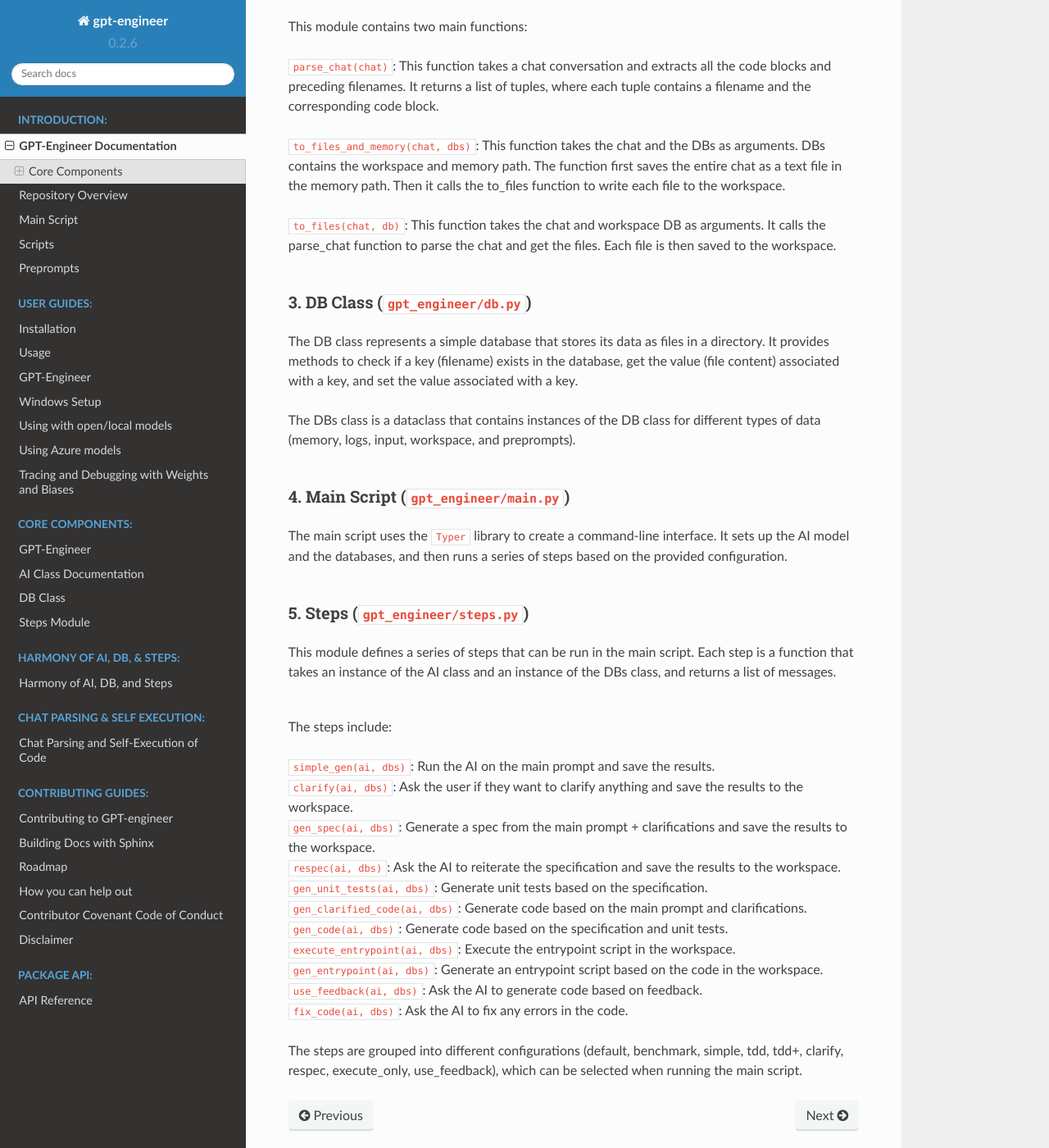
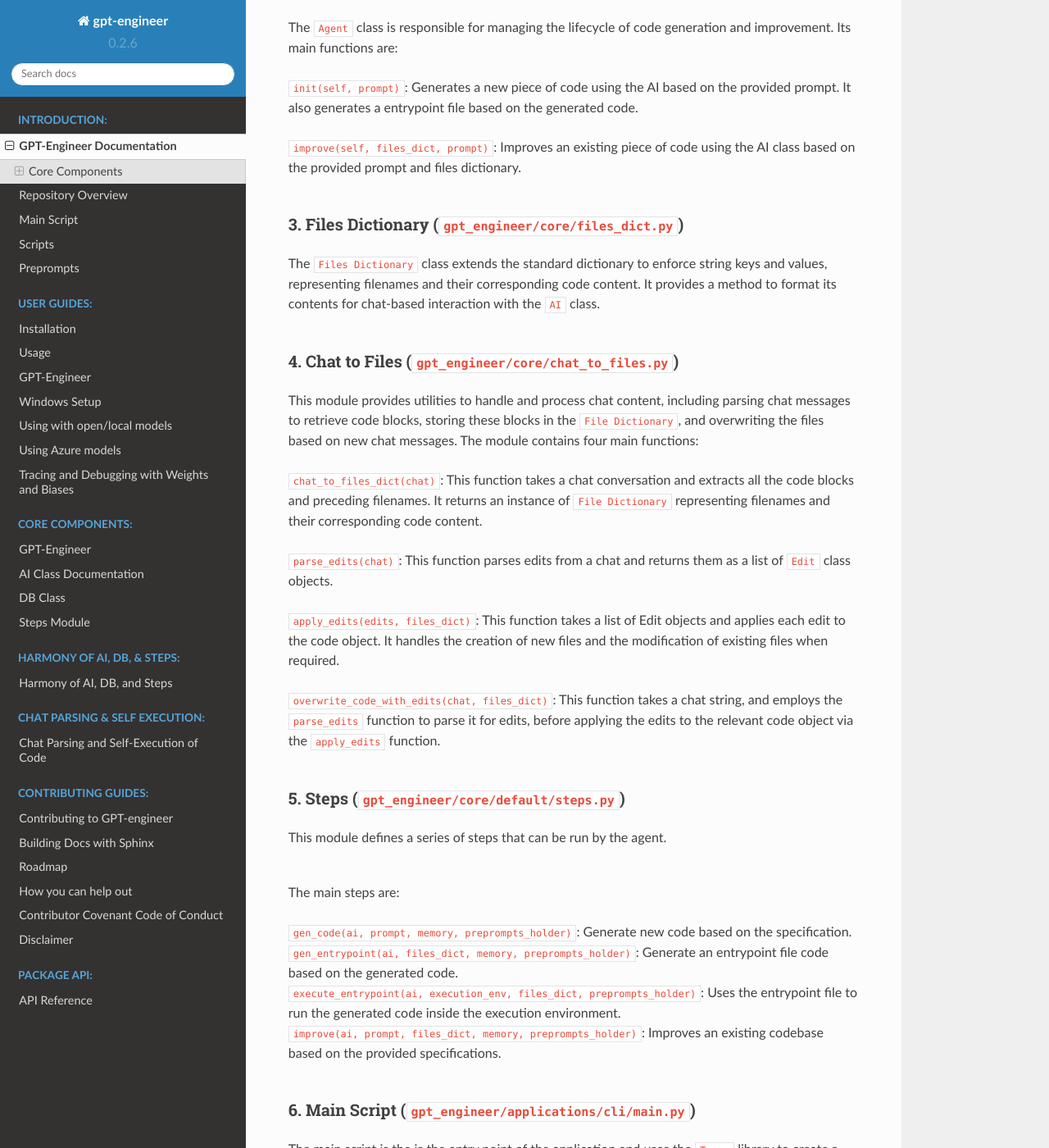
Before and after one commit to juberuu/gpt-engineer, a Sphinx documentation site: the page built from docs/intro/quick_overview.md, in a window 1280 px wide and 1400 px high, scrolled down 501 px. Shown: the whole window at 82% size. Built offline with Sphinx 7.4.7 and the Read the Docs theme 2.0.0, drawn with Linux system fonts in a browser that asks for light colours; some of the changed text lies outside the part shown.

Commit message:
updated the quick_overview.md docs

```diff
--- a/docs/intro/quick_overview.md
+++ b/docs/intro/quick_overview.md
@@ -1,55 +1,54 @@
 # GPT-Engineer Documentation
-
-GPT-Engineer is a project that uses GPT-4 to automate the process of software engineering. It includes several Python scripts that interact with the GPT-4 model to generate code, clarify requirements, generate specifications, and more.
+GPT-Engineer is a project that uses LLMs (such as GPT-4) to automate the process of software engineering. It includes several Python scripts that interact with the LLM to generate code, clarify requirements, generate specifications, and more.
 
 <br>
 
 ## Core Components
-### 1. AI Class (`gpt_engineer/ai.py`)
-The AI class is the main interface to the GPT-4 model. It provides methods to start a conversation with the model, continue an existing conversation, and format system and user messages.
+### 1. AI Class (`gpt_engineer/core/ai.py`)
+The `AI` class is the main interface to the LLM. It provides methods to start a conversation with the model, continue an existing conversation, and format system and user messages.
 
 <br>
 
-### 2. Chat to Files (`gpt_engineer/chat_to_files.py`)
-This module contains two main functions:
+### 2. Agent Class (`gpt_engineer/applications/cli/cli_agent.py`)
+The `Agent` class is responsible for managing the lifecycle of code generation and improvement. Its main functions are:
 
-`parse_chat(chat)`: This function takes a chat conversation and extracts all the code blocks and preceding filenames. It returns a list of tuples, where each tuple contains a filename and the corresponding code block.
+`init(self, prompt)`: Generates a new piece of code using the AI based on the provided prompt. It also generates a entrypoint file based on the generated code.
 
-`to_files_and_memory(chat, dbs)`: This function takes the chat and the DBs as arguments. DBs contains the workspace and memory path. The function first saves the entire chat as a text file in the memory path. Then it calls the to_files function to  write each file to the workspace.
-
-`to_files(chat, db)`: This function takes the chat and workspace DB as arguments. It calls the parse_chat function to parse the chat and get the files. Each file is then saved to the workspace.
+`improve(self, files_dict, prompt)`: Improves an existing piece of code using the AI class based on the provided prompt and files dictionary.
 
 <br>
 
-### 3. DB Class (`gpt_engineer/db.py`)
-The DB class represents a simple database that stores its data as files in a directory. It provides methods to check if a key (filename) exists in the database, get the value (file content) associated with a key, and set the value associated with a key.
-
-The DBs class is a dataclass that contains instances of the DB class for different types of data (memory, logs, input, workspace, and preprompts).
+### 3. Files Dictionary (`gpt_engineer/core/files_dict.py`)
+The `Files Dictionary` class extends the standard dictionary to enforce string keys and values, representing filenames and their corresponding code content. It provides a method to format its contents for chat-based interaction with the `AI` class.
 
 <br>
 
-### 4. Main Script (`gpt_engineer/main.py`)
-The main script uses the `Typer` library to create a command-line interface. It sets up the AI model and the databases, and then runs a series of steps based on the provided configuration.
+### 4. Chat to Files (`gpt_engineer/core/chat_to_files.py`)
+This module provides utilities to handle and process chat content, including parsing chat messages to retrieve code blocks, storing these blocks in the `File Dictionary`, and overwriting the files based on new chat messages. The module contains four main functions:
+
+`chat_to_files_dict(chat)`: This function takes a chat conversation and extracts all the code blocks and preceding filenames. It returns an instance of `File Dictionary` representing filenames and their corresponding code content.
+
+`parse_edits(chat)`: This function parses edits from a chat and returns them as a list of `Edit` class objects.
+
+`apply_edits(edits, files_dict)`: This function takes a list of Edit objects and applies each edit to the code object. It handles the creation of new files and the modification of existing files when required.
+
+`overwrite_code_with_edits(chat, files_dict)`: This function takes a chat string, and employs the `parse_edits` function to parse it for edits, before applying the edits to the relevant code object via the `apply_edits` function.
 
 <br>
 
-### 5. Steps (`gpt_engineer/steps.py`)
-This module defines a series of steps that can be run in the main script.  Each step is a function that takes an instance of the AI class and an instance of the DBs class, and returns a list of messages.
+### 5. Steps (`gpt_engineer/core/default/steps.py`)
+This module defines a series of steps that can be run by the agent.
 
 <br>
 
-The steps include:
+The main steps are:
 
-`simple_gen(ai, dbs)`: Run the AI on the main prompt and save the results. <br>
-`clarify(ai, dbs)`: Ask the user if they want to clarify anything and save the results to the workspace. <br>
-`gen_spec(ai, dbs)`: Generate a spec from the main prompt + clarifications and save the results to the workspace. <br>
-`respec(ai, dbs)`: Ask the AI to reiterate the specification and save the results to the workspace. <br>
-`gen_unit_tests(ai, dbs)`: Generate unit tests based on the specification. <br>
-`gen_clarified_code(ai, dbs)`: Generate code based on the main prompt and clarifications. <br>
-`gen_code(ai, dbs)`: Generate code based on the specification and unit tests. <br>
-`execute_entrypoint(ai, dbs)`: Execute the entrypoint script in the workspace. <br>
-`gen_entrypoint(ai, dbs)`: Generate an entrypoint script based on the code in the workspace. <br>
-`use_feedback(ai, dbs)`: Ask the AI to generate code based on feedback. <br>
-`fix_code(ai, dbs)`: Ask the AI to fix any errors in the code. <br>
+`gen_code(ai, prompt, memory, preprompts_holder)`: Generate new code based on the specification. <br>
+`gen_entrypoint(ai, files_dict, memory, preprompts_holder)`: Generate an entrypoint file code based on the generated code. <br>
+`execute_entrypoint(ai, execution_env, files_dict, preprompts_holder)`: Uses the entrypoint file to run the generated code inside the execution environment. <br>
+`improve(ai, prompt, files_dict, memory, preprompts_holder)`: Improves an existing codebase based on the provided specifications. <br>
 
-The steps are grouped into different configurations (default, benchmark, simple, tdd, tdd+, clarify, respec, execute_only, use_feedback), which can be selected when running the main script.
+<br>
+
+### 6. Main Script (`gpt_engineer/applications/cli/main.py`)
+The main script is the is the entry point of the application and uses the `Typer` library to create a command-line interface. It sets up instances of an `AI`, a `Files Dictionary`, a `BaseMemory`, a `BaseExecutionEnv` and an `Agent` that runs a series of steps based on the provided configuration.
```
